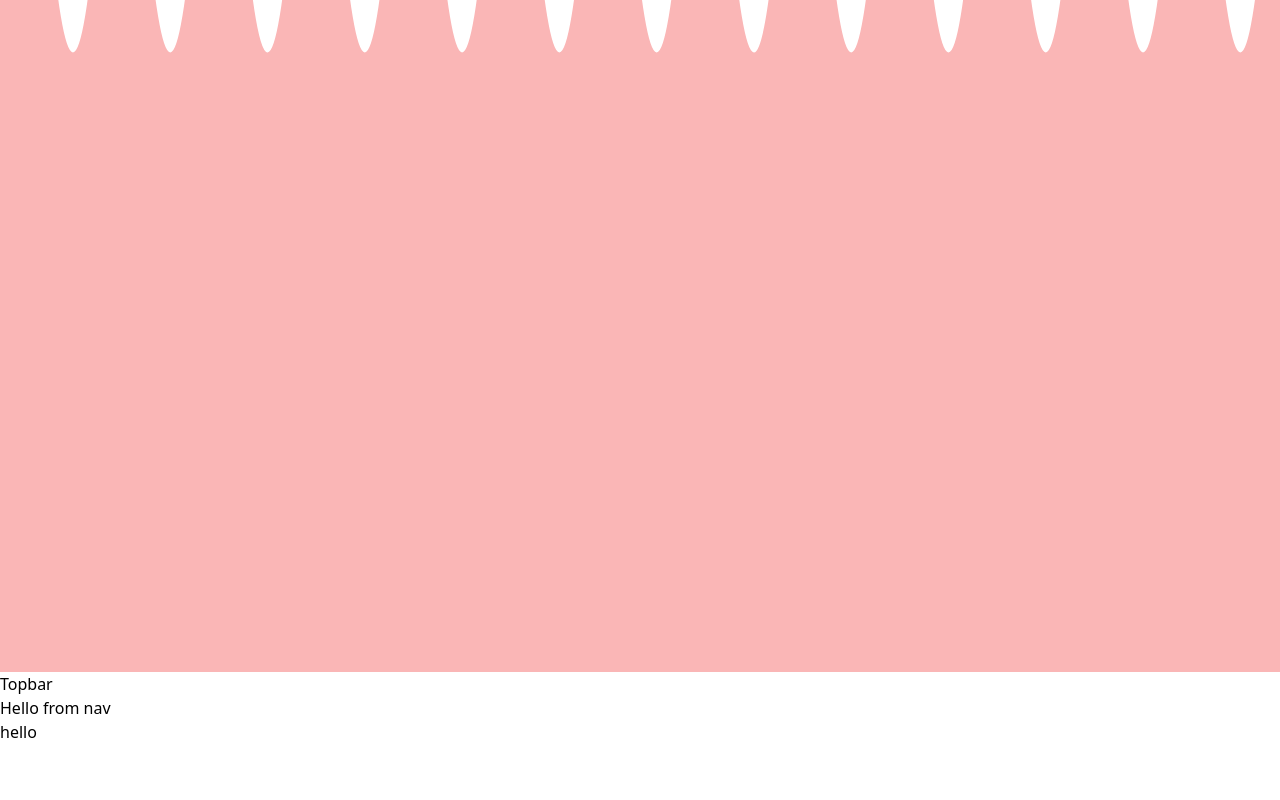
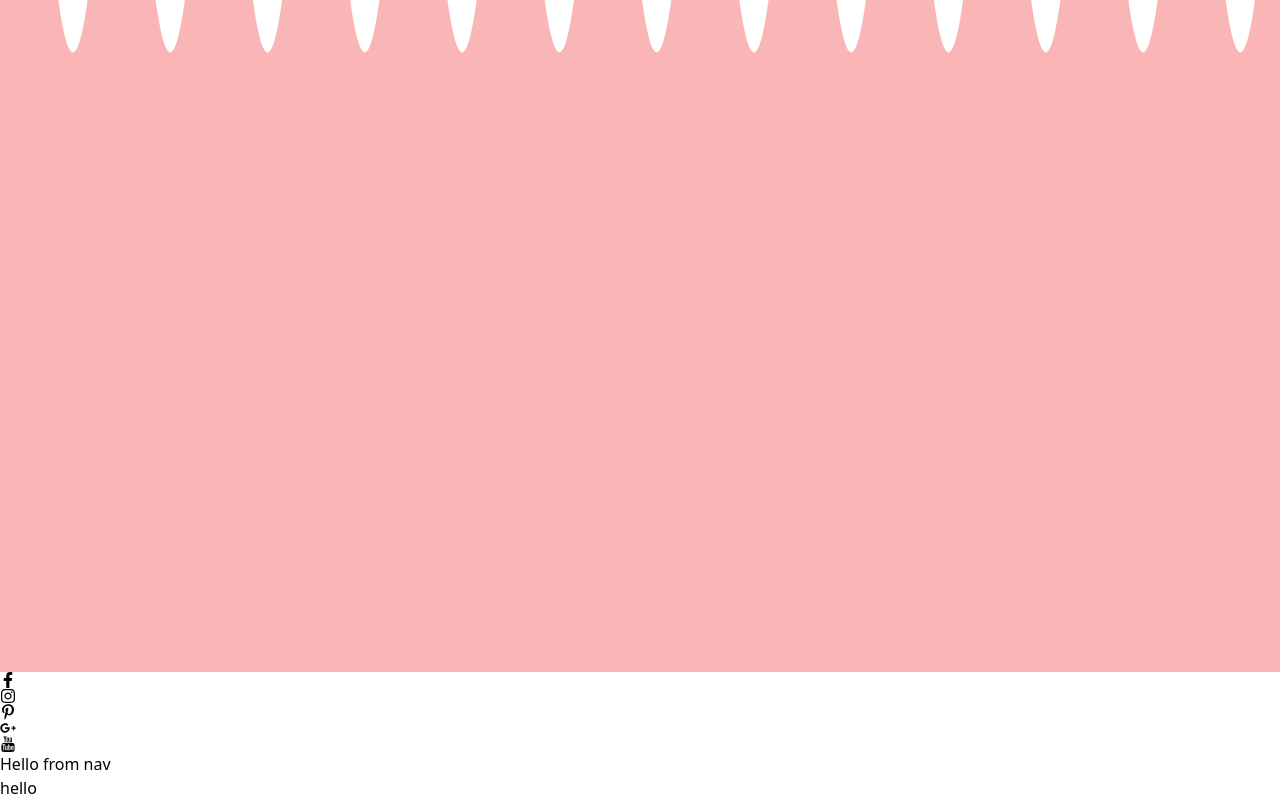
Before and after one commit to shabbirbd/Enfanato, a React (Vite) app: page / in a window 1280 px wide. Shown: the part 608-1408 px from the top of the page. Before the commit the page ends 1352 px from the top, so only its background shows below. Built offline with nearby package versions, Linux system fonts and the light colour scheme.

Commit message:
adding component

```diff
--- a/package.json
+++ b/package.json
@@ -11,7 +11,8 @@
   },
   "dependencies": {
     "react": "^18.2.0",
-    "react-dom": "^18.2.0"
+    "react-dom": "^18.2.0",
+    "react-icons": "^4.12.0"
   },
   "devDependencies": {
     "@types/react": "^18.2.37",
--- a/src/components/Topbar.jsx
+++ b/src/components/Topbar.jsx
@@ -1,9 +1,37 @@
 import React from 'react';
+import { FaFacebookF, FaGooglePlusG, FaInstagram, FaPinterestP } from "react-icons/fa";
+import { TfiYoutube } from "react-icons/tfi";
+
+
+
 
 const Topbar = () => {
+    const social = [
+        {
+            link: '#',
+            icon: <FaFacebookF />
+        },
+        {
+            link: '#',
+            icon: <FaInstagram />
+        },
+        {
+            link: '#',
+            icon: <FaPinterestP />
+        },
+        {
+            link: '#',
+            icon: <FaGooglePlusG />
+        },
+        {
+            link: '#',
+            icon: <TfiYoutube />
+        },
+    ]
+
     return (
-        <div className='border-2 border-green-400  relative w-full'>
-            <svg width="100%" height="100%" viewBox="0 0 1000 1000" xmlns="http://www.w3.org/2000/svg" preserveAspectRatio="none" overflow="auto" shapeRendering="auto" fill="#FAB6B6" className='transform rotate-180 absolute md:h-16 h-12 -z-10 '>
+        <div className='h-12 md:h-14  relative w-full'>
+            <svg width="100%" height="100%" viewBox="0 0 1000 1000" xmlns="http://www.w3.org/2000/svg" preserveAspectRatio="none" overflow="auto" shapeRendering="auto" fill="#FAB6B6" className='transform rotate-180 absolute top-0 md:h-16 h-12 -z-10 '>
                 <defs>
                 <path id="wavepath" d="M 0 2000 0 500 Q 19 274 38 500 t 38 0 38 0 38 0 38 0 38 0 38 0 38 0 38 0 38 0 38 0 38 0 38 0 38 0 38 0 38 0 38 0 38 0 38 0 38 0 38 0 38 0 38 0 38 0 38 0 38 0 38 0 38 0 38 0  v1000 z" />
                 </defs>
@@ -13,8 +41,15 @@ const Topbar = () => {
                 </g>
             </svg>
 
-            <h2 className='z-50'>Topbar</h2>
-
+            <div className='flex flex-row items-center space-x-2 relative px-5 top-2'>
+                {
+                    social?.map((item, i)=>(
+                        <p key={i} className='cursor-pointer font-semibold text-sm text-white hover:text-sky-600 duration-300'>
+                            {item.icon}
+                        </p>
+                    ))
+                }
+            </div>
         </div>
     );
 };
```
Also changed, not shown: 1 other file (tests, documents, lock files or other folders).
